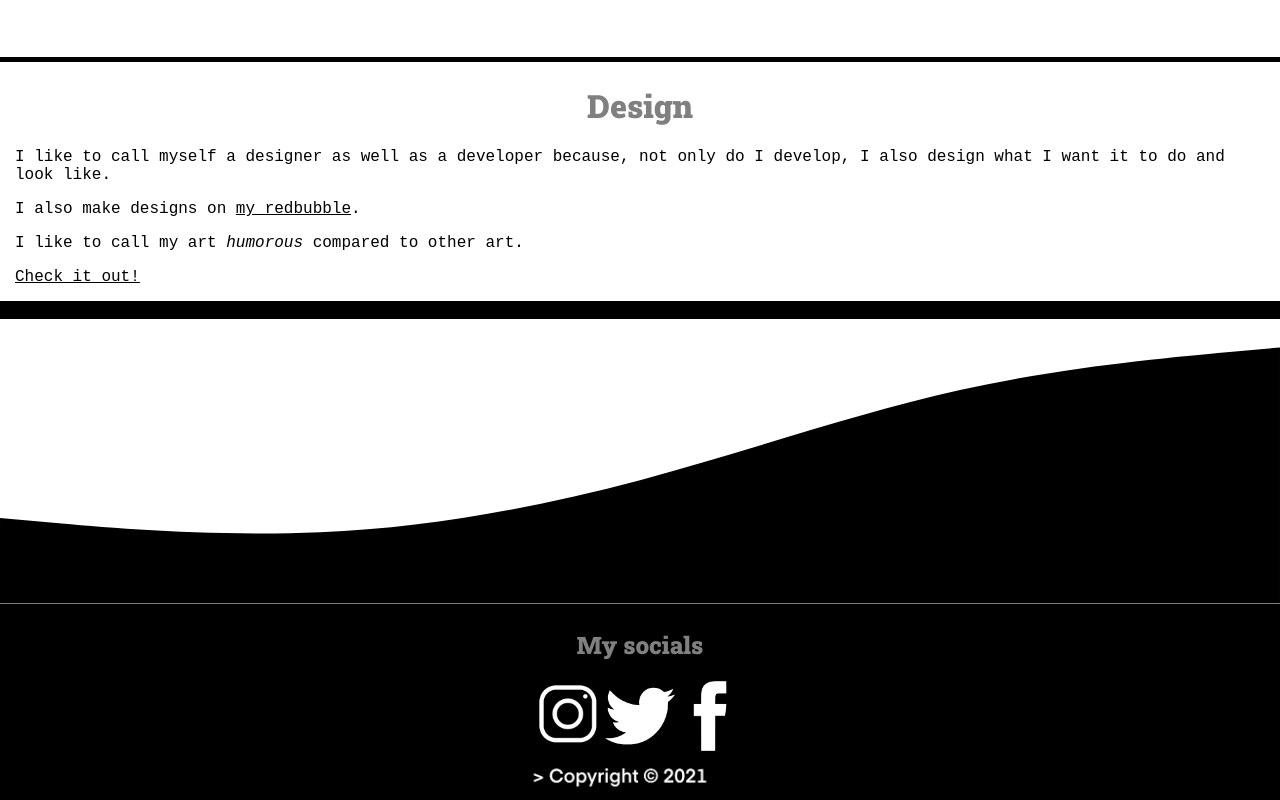
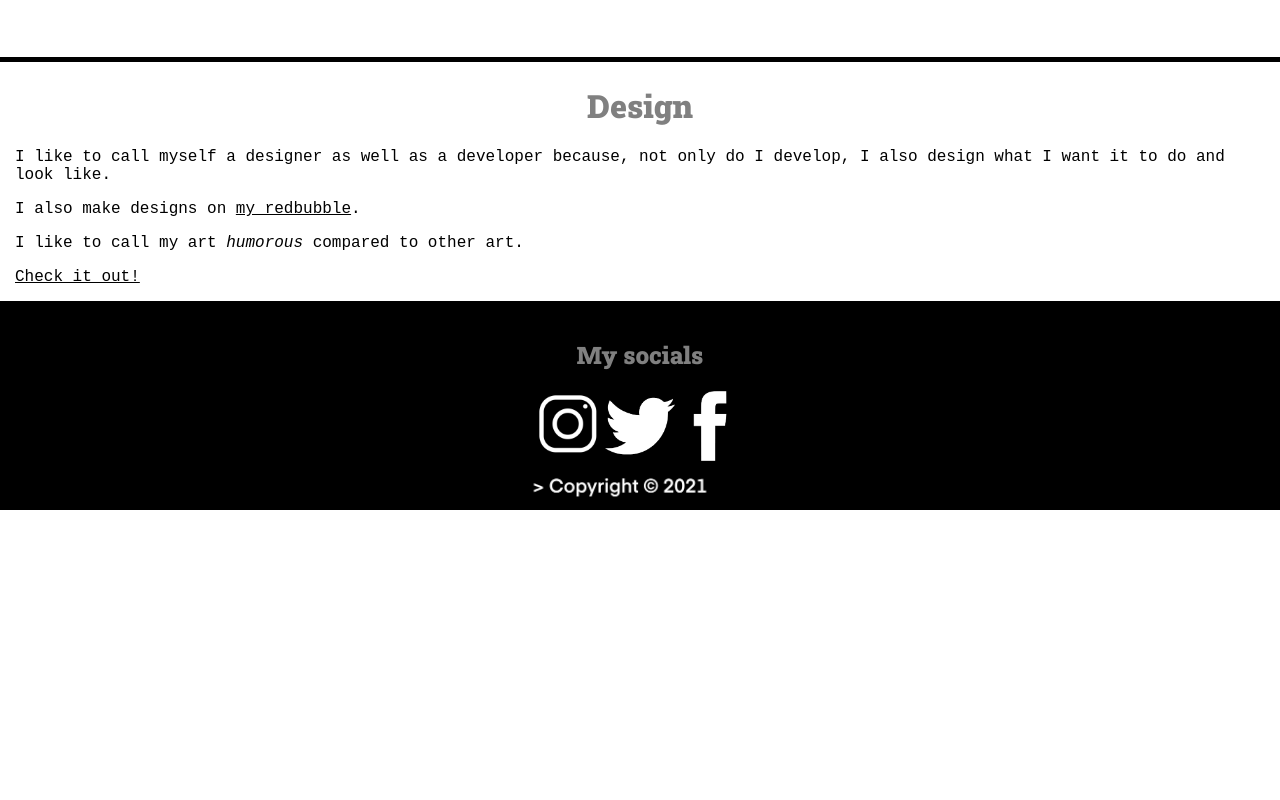
Before and after one commit to jacobd082/my-website, a plain HTML site: page index.html in a window 1280 px wide. Shown: the part 2332-3132 px from the top of the page. After the commit the page ends 2842 px from the top, so only its background shows below. Drawn offline with Linux system fonts and the light colour scheme; a web font is replaced by a local one.

Commit message:
Update index.html

```diff
--- a/index.html
+++ b/index.html
@@ -70,7 +70,6 @@
 
     </div>
     <div id="about" style="background-color: black; color: white;"><br>
-    <svg style="background-color: white; margin: 0;" xmlns="http://www.w3.org/2000/svg" viewBox="0 0 1440 320"><path fill="#000000" fill-opacity="1" d="M0,224L60,229.3C120,235,240,245,360,240C480,235,600,213,720,181.3C840,149,960,107,1080,80C1200,53,1320,43,1380,37.3L1440,32L1440,320L1380,320C1320,320,1200,320,1080,320C960,320,840,320,720,320C600,320,480,320,360,320C240,320,120,320,60,320L0,320Z"></path></svg>
 
         <h2 style="font-family: 'Roboto Slab', serif; color: gray;"><center>My socials</center></h1>
         <center><span id="hiddensocial"><a href="https://www.instagram.com/jacob_d082/"><img src="ig.png" height="70"></a><a href="https://twitter.com/Jacobd082"><img src="twtr.png" height="70"></a></span><a href="https://www.facebook.com/profile.php?id=100070692623843"><img src="fb.png" height="70"></a></center>
```
